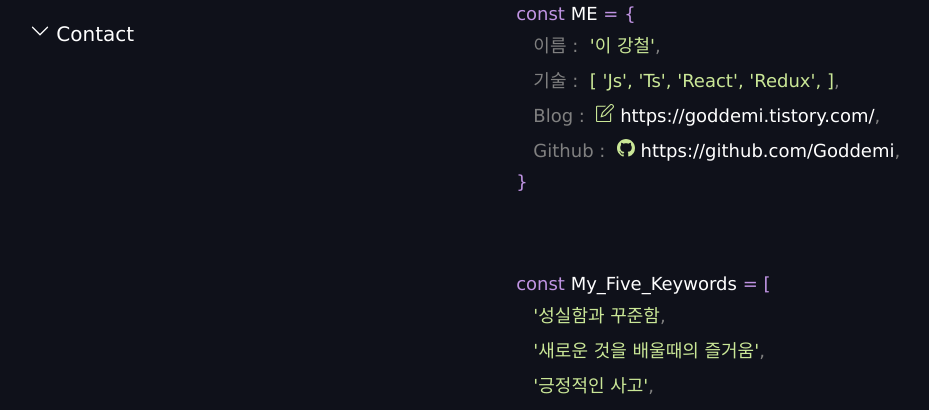
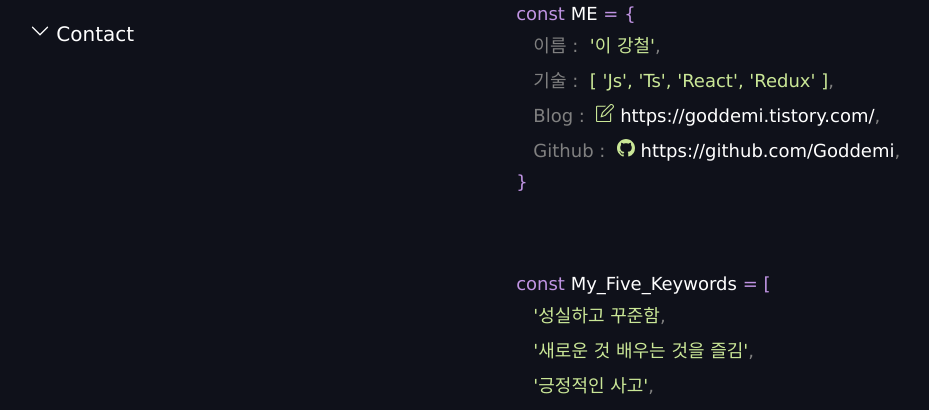
Before and after one commit to Goddemi/Portfolio, a React (Create React App) app in the folder client/: page /about in a window 1280 px wide. Shown: the part 248-658 px from the top of the page, without its empty margins (10-939 px from the left). Built offline with nearby package versions, Linux system fonts and the light colour scheme.

Commit message:
Modify : data수정

```diff
--- a/client/src/pages/about/data/AboutData.tsx
+++ b/client/src/pages/about/data/AboutData.tsx
@@ -36,7 +36,7 @@ export const AboutData = [
 
       {
         keyName: "기술",
-        value: "[ 'Js', 'Ts', 'React', 'Redux', ]",
+        value: "[ 'Js', 'Ts', 'React', 'Redux' ]",
       },
       { keyName: "Blog", value: blogLink },
       { keyName: "Github", value: gitHubLink },
@@ -45,9 +45,9 @@ export const AboutData = [
   {
     variable: "My_Five_Keywords",
     content: [
-      { value: "'성실함과 꾸준함" },
+      { value: "'성실하고 꾸준함" },
       {
-        value: "'새로운 것을 배울때의 즐거움'",
+        value: "'새로운 것 배우는 것을 즐김'",
       },
       {
         value: "'긍정적인 사고'",
```
Also changed, not shown: client/public/reserve/data/PROJECTS_DATA.json (+6 -6 lines).
